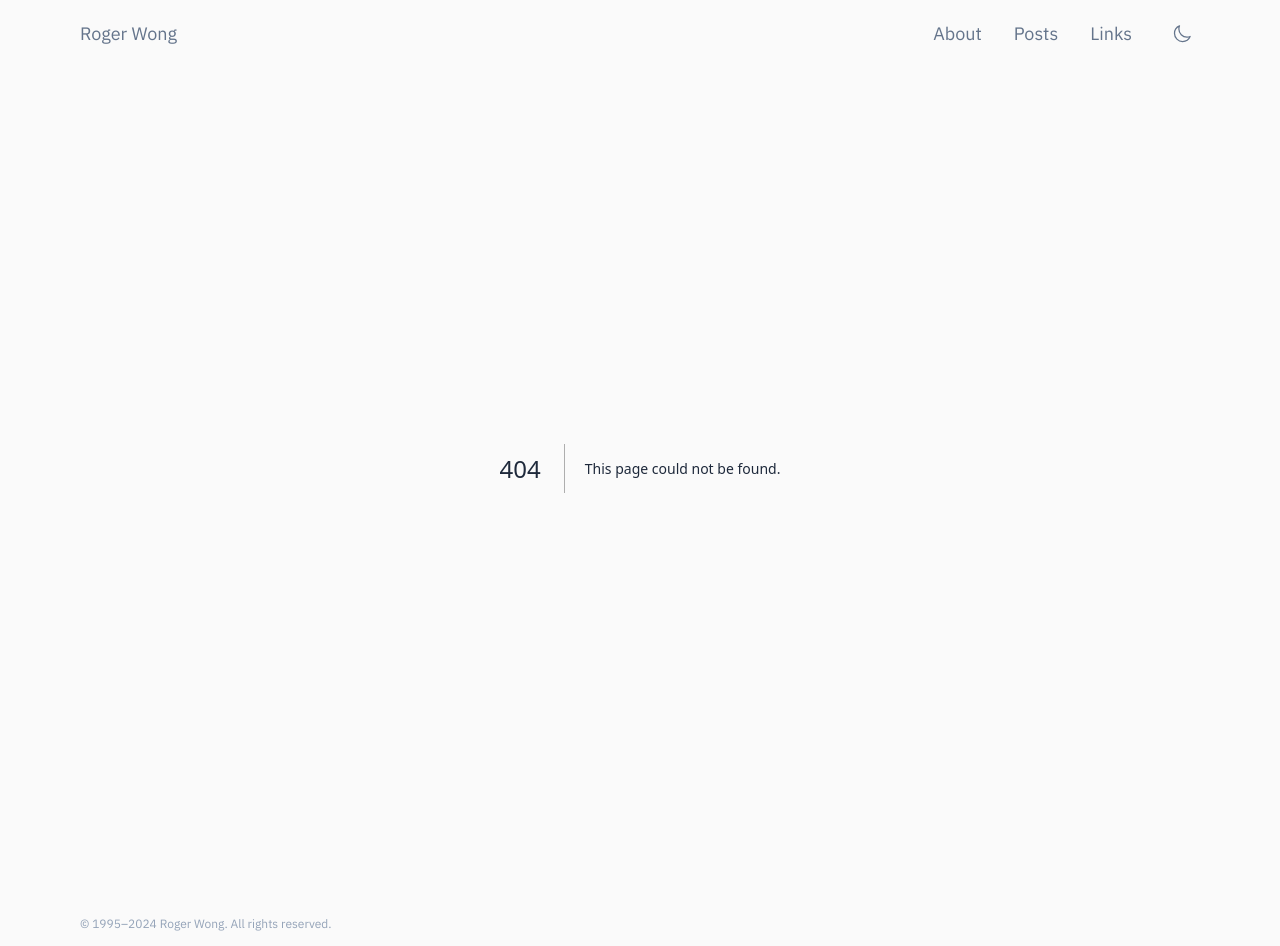
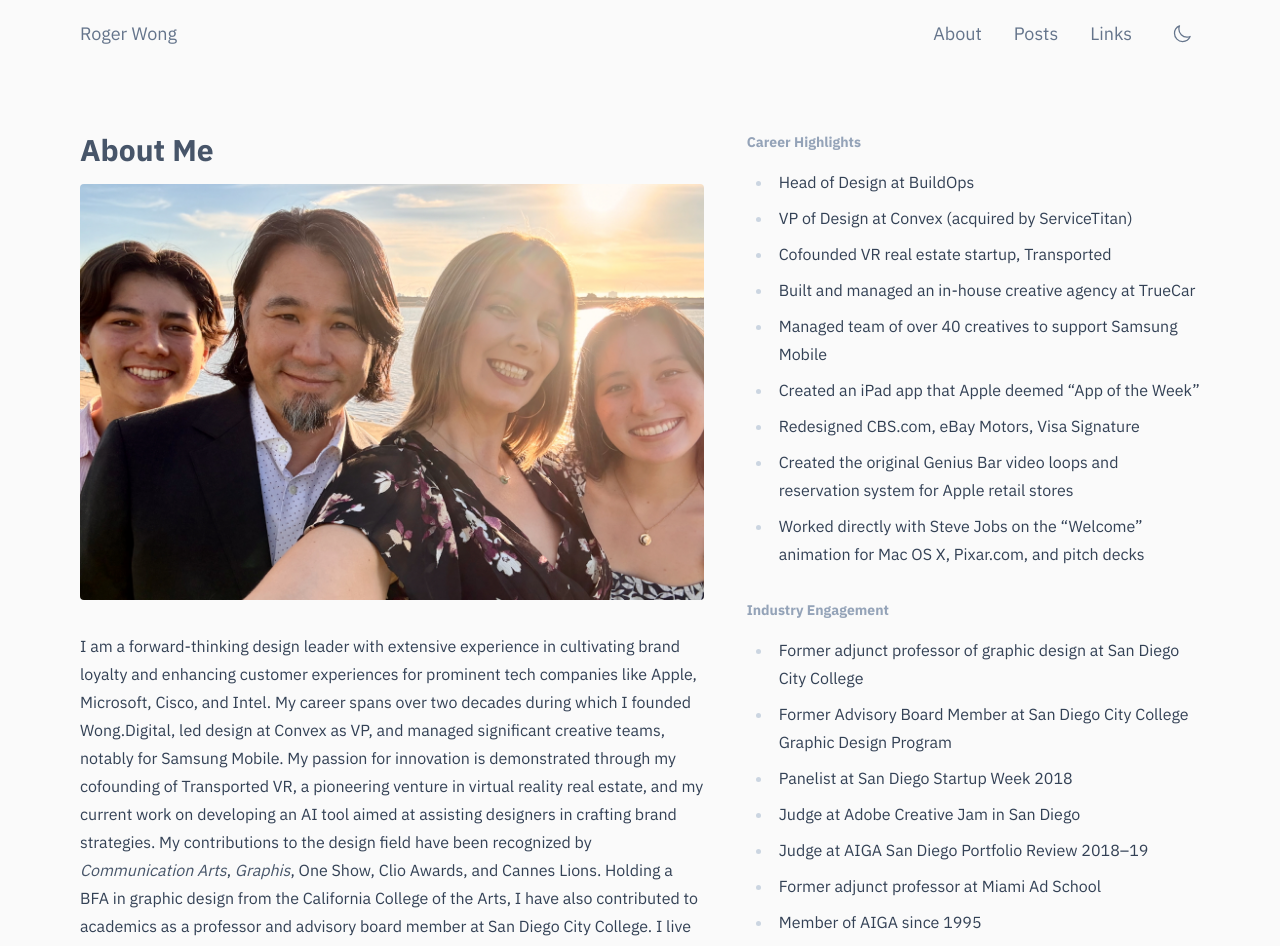
Before and after one commit to wongdigital/rogerwong-site, a Next.js app: page /about in a window 1280 px wide. Before the commit this address had no page. Shown: the top 946 px of the page. Built offline with nearby package versions, Linux system fonts and the light colour scheme.

Commit message:
Added About page

```diff
--- /dev/null
+++ b/src/app/about/page.tsx
@@ -0,0 +1,64 @@
+import Image from 'next/image'
+
+export default async function About() {
+
+  return (
+    <>
+      <section className="my-8 px-4 sm:px-0 lg:px-20 py-8">
+        <div className="flex flex-col md:flex-row gap-8">
+          <div className="w-full lg:w-7/12">
+            <h1 className="page-title">About Me</h1>
+            <div className="prose prose-slate dark:prose-dark">
+              <Image
+                src="/images/Roger-Wong-Family.jpg"
+                alt="Roger Wong"
+                width={1280}
+                height={854}
+                className="w-full h-auto rounded"
+              />
+              <p>I am a forward-thinking design leader with extensive experience in cultivating brand loyalty and enhancing customer experiences for prominent tech companies like Apple, Microsoft, Cisco, and Intel. My career spans over two decades during which I founded Wong.Digital, led design at Convex as VP, and managed significant creative teams, notably for Samsung Mobile. My passion for innovation is demonstrated through my cofounding of Transported VR, a pioneering venture in virtual reality real estate, and my current work on developing an AI tool aimed at assisting designers in crafting brand strategies. My contributions to the design field have been recognized by <em>Communication Arts</em>, <em>Graphis</em>, One Show, Clio Awards, and Cannes Lions. Holding a BFA in graphic design from the California College of the Arts, I have also contributed to academics as a professor and advisory board member at San Diego City College. I live in San Diego with my family. I do not surf.</p>
+              <h3>Follow Me</h3>
+              <ul>
+                <li><a href="https://www.linkedin.com/in/rogerwong/" target="_blank">LinkedIn</a></li>
+                <li><a href="https://www.threads.net/@lunarboy" target="_blank">Threads</a></li>
+                <li><a href="https://www.instagram.com/lunarboy/" target="_blank">Instagram</a></li>
+              </ul>
+            </div>
+          </div>
+          <div className="w-full lg:w-5/12 space-y-8">
+            <div>
+                <h3 className="text-sm font-extrabold mb-4 text-slate-400">Career Highlights</h3>
+                <div className="mb-4 prose prose-slate dark:prose-dark">
+                <ul>
+                    <li>Head of Design at BuildOps</li>
+                    <li>VP of Design at Convex (acquired by ServiceTitan)</li>
+                    <li>Cofounded VR real estate startup, Transported</li>
+                    <li>Built and managed an in-house creative agency at TrueCar</li>
+                    <li>Managed team of over 40 creatives to support Samsung Mobile</li>
+                    <li>Created an iPad app that Apple deemed “App of the Week”</li>
+                    <li>Redesigned CBS.com, eBay Motors, Visa Signature</li>
+                    <li>Created the original Genius Bar video loops and reservation system for Apple retail stores</li>
+                    <li>Worked directly with Steve Jobs on the “Welcome” animation for Mac OS X, Pixar.com, and pitch decks</li>
+                </ul>
+                </div>
+            </div>
+            <div>
+                <h3 className="text-sm font-extrabold mb-4 text-slate-400">Industry Engagement</h3>
+                <div className="mb-4 prose prose-slate dark:prose-dark">
+                <ul>
+                    <li>Former adjunct professor of graphic design at San Diego City College</li>
+                    <li>Former Advisory Board Member at San Diego City College Graphic Design Program</li>
+                    <li>Panelist at San Diego Startup Week 2018</li>
+                    <li>Judge at Adobe Creative Jam in San Diego</li>
+                    <li>Judge at AIGA San Diego Portfolio Review 2018–19</li>
+                    <li>Former adjunct professor at Miami Ad School</li>
+                    <li>Member of AIGA since 1995</li>
+                </ul>
+                </div>
+            </div>
+          </div>
+        </div>
+      </section>
+    </>
+  );
+}
```
Also changed, not shown: public/images/Roger-Wong-Family.jpg (added).
